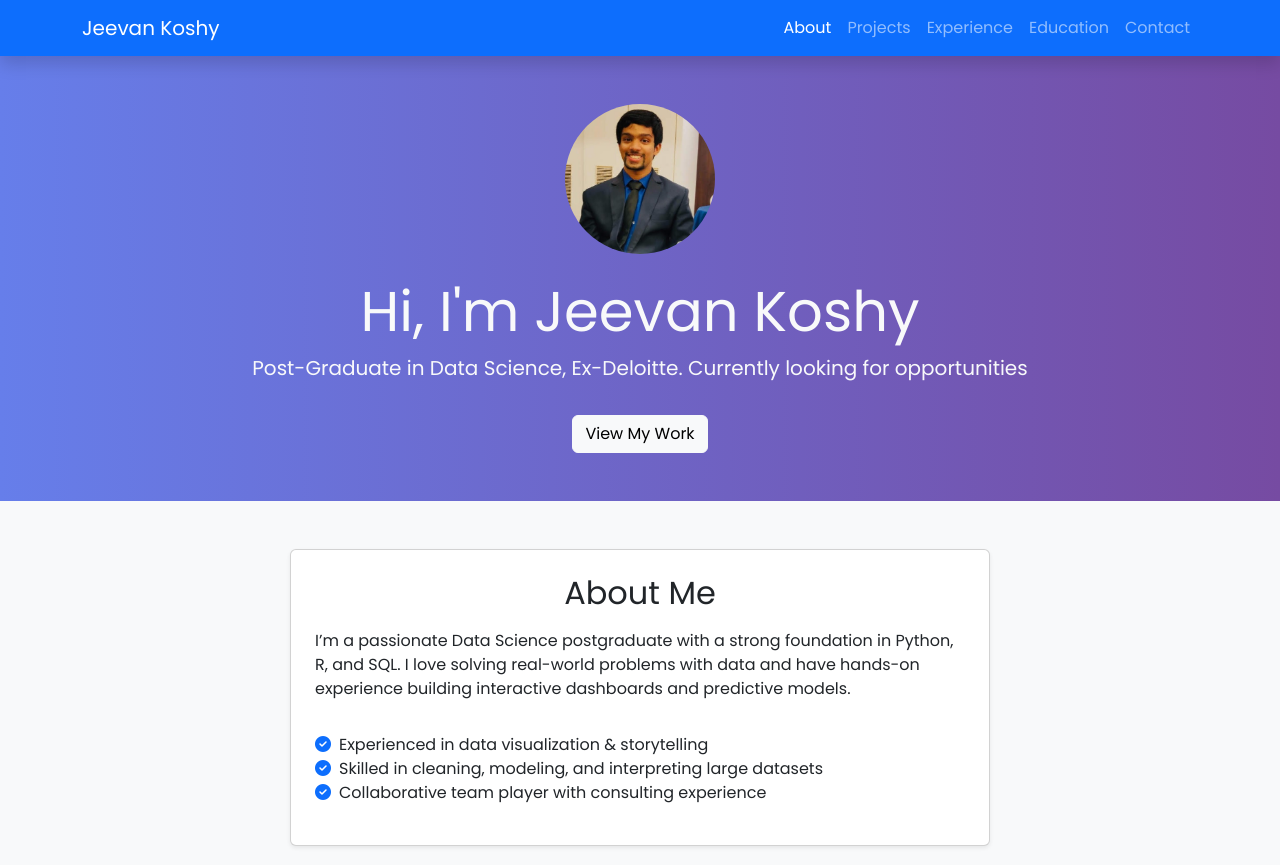
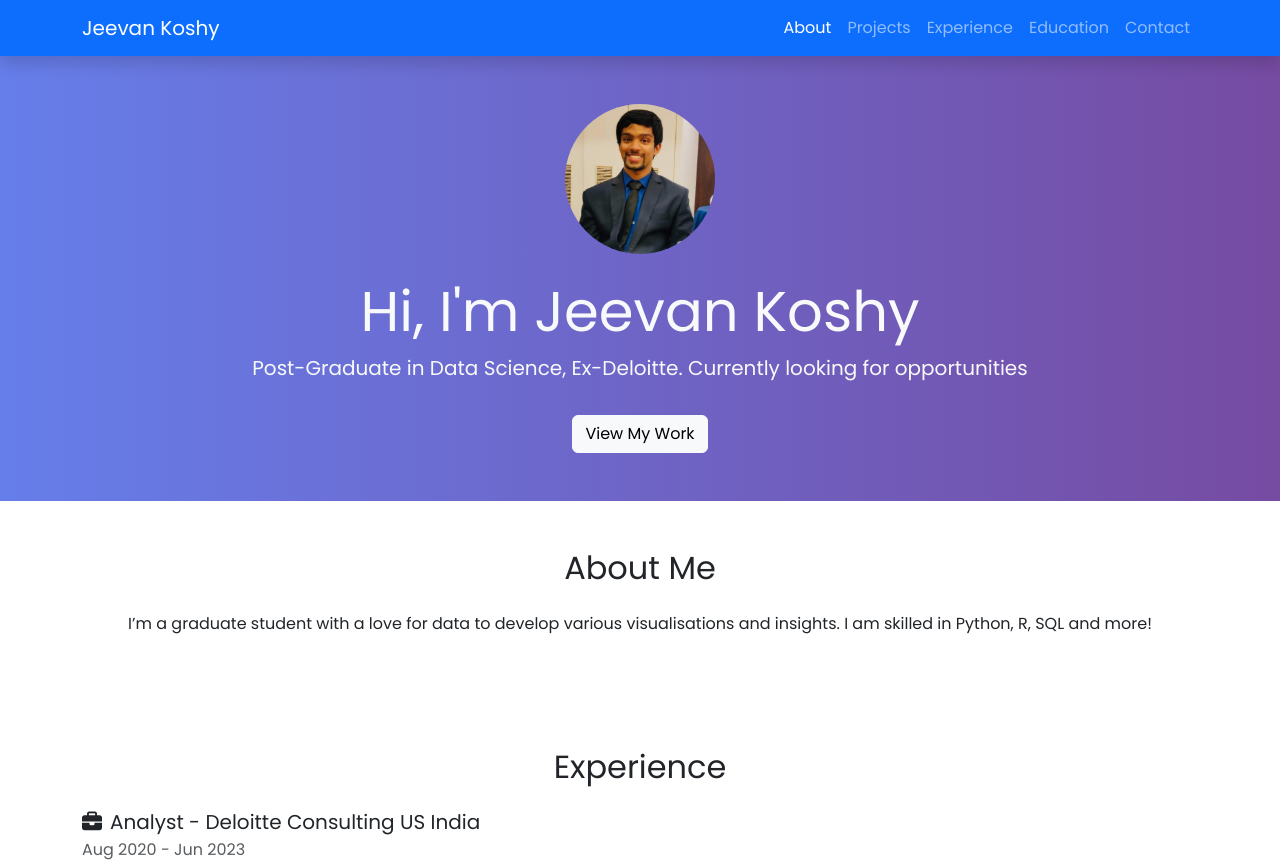
Before and after one commit to jee14k/jeevankoshy.github.io, a plain HTML site: page index.html in a window 1280 px wide. Shown: the top 865 px of the page. Drawn offline with nearby package versions, Linux system fonts and the light colour scheme.

Commit message:
Revise About Section with updated description and simplified layout

```diff
--- a/index.html
+++ b/index.html
@@ -60,17 +60,10 @@
   </section>
 
   <!-- About Section -->
-  <section id="about" class="py-5 bg-light" data-aos="fade-up">
+  <section id="about" class="py-5" data-aos="fade-up">
     <div class="container">
-      <div class="card mx-auto p-4 shadow-sm" style="max-width: 700px;">
-        <h2 class="text-center mb-3">About Me</h2>
-        <p>I’m a passionate Data Science postgraduate with a strong foundation in Python, R, and SQL. I love solving real-world problems with data and have hands-on experience building interactive dashboards and predictive models.</p>
-        <ul class="list-unstyled mt-3">
-          <li><i class="fas fa-check-circle text-primary me-2"></i>Experienced in data visualization & storytelling</li>
-          <li><i class="fas fa-check-circle text-primary me-2"></i>Skilled in cleaning, modeling, and interpreting large datasets</li>
-          <li><i class="fas fa-check-circle text-primary me-2"></i>Collaborative team player with consulting experience</li>
-        </ul>
-      </div>
+      <h2 class="text-center mb-4">About Me</h2>
+      <p class="text-center">I’m a graduate student with a love for data to develop various visualisations and insights. I am skilled in Python, R, SQL and more!</p>
     </div>
   </section>
 
```
